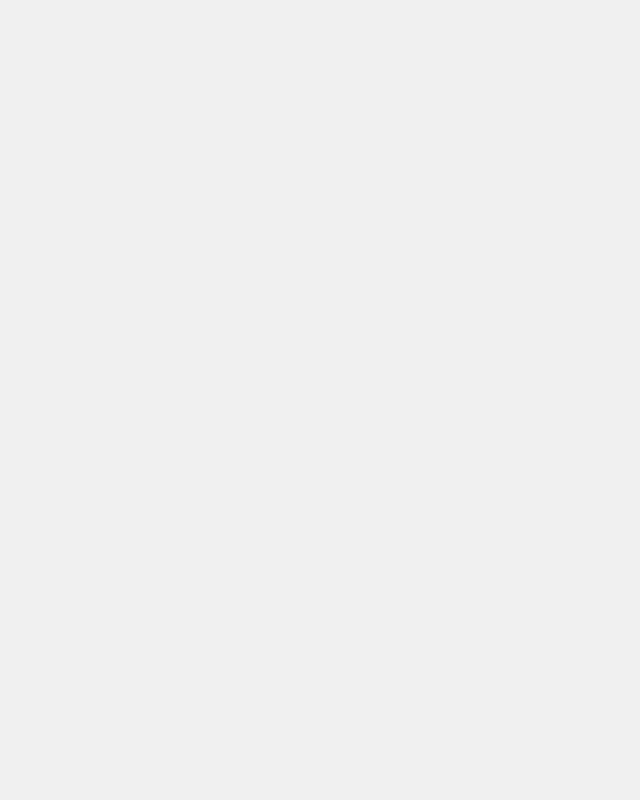
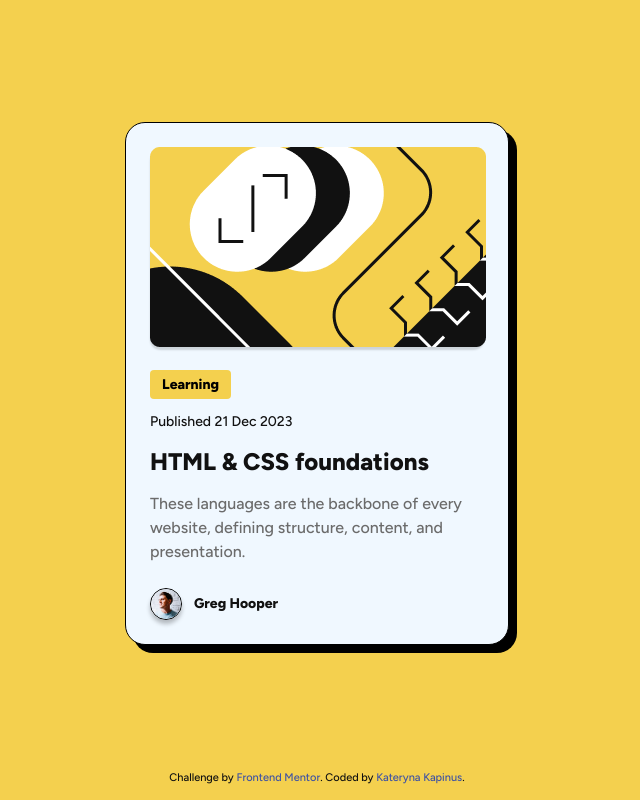
Before and after one commit to Katherine-Kapinus/Preview-card, a plain HTML site: page index.html in a window 1280 px wide. Shown: the whole page, without its empty margins (323-963 px from the left). Drawn offline with Linux system fonts and the light colour scheme.

Commit message:
without adaptive and pseudo-classes

```diff
--- a/index.html
+++ b/index.html
@@ -3,13 +3,36 @@
 <head>
     <meta charset="UTF-8">
     <meta name="viewport" content="width=device-width, initial-scale=1.0, maximum-scale=1.0, user-scalable=0">
-    <!-- <link href="https://fonts.googleapis.com/css?family=Outfit:regular,700&display=swap" rel="stylesheet"> -->
+    <link href="https://fonts.googleapis.com/css?family=Figtree:500,800&display=swap" rel="stylesheet">
     <link rel="stylesheet" href="css/style.css">
-    <!-- <link rel="shourtcut icon" href="img/favicon-32x32.png"> -->
+    <link rel="shourtcut icon" href="img/favicon-32x32.png">
     <title>Preview card</title>
 </head>
 <body>
     <main class="wrapper">
+        <div class="card">
+            <div class="card__container">
+                <div class="card__image">
+                    <img src="img/Blog Image.png">
+                </div>
+                <div class="card__body">
+                    <div class="card__button">
+                        <a href="#">Learning</a>
+                    </div>
+                    <time class="card__datetime" datetime="2023-12-21">Published 21 Dec 2023</time>
+                    <h1 class="card__title">HTML & CSS foundations</h1>
+                    <p class="card__text">These languages are the backbone of every website, defining structure, content, and presentation.</p>
+                </div>
+                <div class="card__author">
+                    <img src="img/userpic.png" alt="Author photo" class="card__author-image">
+                    <h3 class="card__author-name">Greg Hooper</h3>
+                </div>
+            </div>
+        </div>
     </main>
+    <footer class="attribution">
+        Challenge by <a href="https://www.frontendmentor.io?ref=challenge" target="_blank">Frontend Mentor</a>.
+        Coded by <a href="#">Kateryna Kapinus</a>.
+    </footer>
 </body>
 </html>
--- /dev/null
+++ b/scss/_nullstyle.scss
@@ -0,0 +1,16 @@
+*{padding: 0;margin: 0;border: 0;}
+*,*:before,*:after{-moz-box-sizing: border-box;-webkit-box-sizing: border-box;box-sizing: border-box;}
+:focus,:active{outline: none;}
+a:focus,a:active{outline: none;}
+nav,footer,header,aside{display: block;}
+html,body{height:100%;width:100%;font-size:100%;line-height:1;-ms-text-size-adjust:100%;-moz-text-size-adjust:100%;-webkit-text-size-adjust:100%;}
+input,button,textarea{font-family:inherit;}
+input::-ms-clear{display: none;}
+button{cursor: pointer;}
+button::-moz-focus-inner{padding:0;border:0;}
+a,a:visited{text-decoration: none;}
+a:hover{text-decoration: none;}
+ul li{list-style: none;}
+img{vertical-align: top;}
+h1,h2,h3,h4,h5,h6{font-size:inherit;font-weight: inherit;}
+a,*::before, *::after{display: inline-block;}
--- a/scss/style.scss
+++ b/scss/style.scss
@@ -1,6 +1,103 @@
+@import 'nullstyle';
+
 body{
-    background-color: #f0f0f0;
-    font-family: Arial, sans-serif;
-    margin: 0;
-    padding: 20px;
+    font-family: 'Figtree', sans-serif;
+    background-color: #F4D04E;
+    color: #111;
+    font-weight: 500;
+    line-height: 21px;
+    font-size: 14px;
+    display: flex;
+    flex-direction: column;
+    justify-content: center;
+    align-items: center;
+    overflow: hidden;
 }
+a{
+    color: hsl(228, 45%, 44%);
+}
+
+.wrapper {
+    flex: 1 0 auto;
+    display: flex;
+    align-items: center;
+
+}
+.card {
+    background-color: aliceblue;
+    max-width: 384px;
+    border-radius: 20px;
+    border: #000000 1px solid;
+    box-shadow: 8px 8px 0 0#000;
+    &__container {
+        display: flex;
+        flex-direction: column;
+        gap: 24px;
+        margin: 24px;
+    }
+
+
+		&__image {
+            height: 100%;
+            width: 100%;
+            object-fit: cover;
+            border-radius: 10px;
+            box-shadow: 0 4px 2px rgba(0, 0, 0, 0.15);
+            aspect-ratio: 42 / 25;
+		}
+
+		&__body {
+            display: flex;
+            flex-direction: column;
+            gap: 12px;
+		}
+
+		&__button {
+            background-color: #F4D04E;
+            width: fit-content;
+            padding: 4px 12px;
+            border-radius: 4px;
+            & a{
+                color: #000000;
+                font-weight: 800;
+            }
+        }
+
+		&__title {
+            font-size: 24px;
+            font-weight: 800;
+            line-height: 36px;
+		}
+
+		&__text {
+            line-height: 24px;
+            font-size: 16px;
+            color: #6b6b6b;
+
+		}
+
+		&__author {
+            display: flex;
+            align-items: center;
+            gap: 12px;
+		}
+
+		&__author-image {
+            width: 32px;
+            height: 32px;
+            border-radius: 50%;
+            box-shadow: 0 4px 4px 0 rgba(0,0,0,.25);
+            border: #000 1px solid;
+
+		}
+
+		&__author-name {
+            font-weight: 800;
+		}
+}
+
+.attribution {
+    font-size: 11px;
+    text-align: center;
+    margin-bottom: 12px;
+}
```
Also changed, not shown: css/style.css, img/Blog Image.png (added), img/userpic.png (added).
